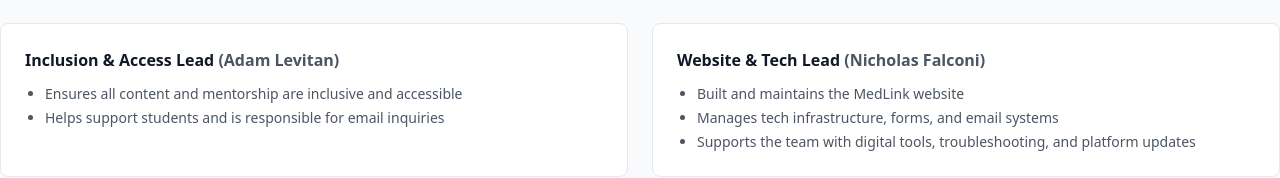
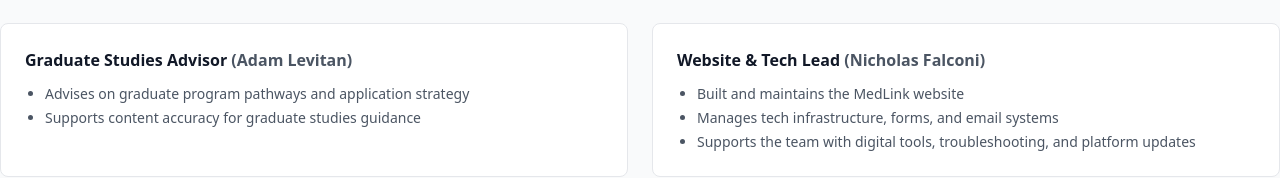
Before and after one commit to nicholasfalconi/medlink, a React (Vite) app: page /about in a window 1280 px wide. Shown: the part 2769-2947 px from the top of the page. Built offline with nearby package versions, Linux system fonts and the light colour scheme.

Commit message:
chore: update Adam Levitan role to Graduate Studies Advisor across site

```diff
--- a/src/components/sections/Team.tsx
+++ b/src/components/sections/Team.tsx
@@ -64,13 +64,13 @@ const teamMembers: TeamMember[] = [
   },
   {
     name: "Adam Levitan",
-    role: "Inclusion & Access Lead",
+    role: "Graduate Studies Advisor",
     bio: "Adam is currently pursuing his Master's at the University of Toronto's Institute of Medical Science, with an undergraduate background in biology from Queen's University. Adam enjoys the reciprocal learning that comes with mentor-mentee relationships and is especially passionate about providing mentorship free of cost, the way all mentorship should be.",
     image: "/team/ADAM_LEVITAN.jpeg",
     initials: "AL",
     responsibilities: [
-      "Ensures all content and mentorship are inclusive and accessible",
-      "Helps support students and is responsible for email inquiries",
+      "Advises on graduate program pathways and application strategy",
+      "Supports content accuracy for graduate studies guidance",
     ],
   },
   {
--- a/src/pages/blog/LifeAfterUndergrad.tsx
+++ b/src/pages/blog/LifeAfterUndergrad.tsx
@@ -60,7 +60,7 @@ const LifeAfterUndergrad = () => {
                   />
                   <div className="text-sm leading-tight">
                     <div className="font-medium text-gray-900">Adam Levitan</div>
-                    <div className="text-gray-600">Inclusion & Access Lead</div>
+                    <div className="text-gray-600">Graduate Studies Advisor</div>
                   </div>
                 </div>
               </div>
--- a/src/pages/resources/LifeAfterUndergrad.tsx
+++ b/src/pages/resources/LifeAfterUndergrad.tsx
@@ -214,7 +214,7 @@ const LifeAfterUndergrad = () => {
                   />
                   <div className="text-sm leading-tight">
                     <div className="font-medium text-gray-900">Adam Levitan</div>
-                    <div className="text-gray-600">Inclusion & Access Lead</div>
+                    <div className="text-gray-600">Graduate Studies Advisor</div>
                   </div>
                 </div>
               </div>
```
